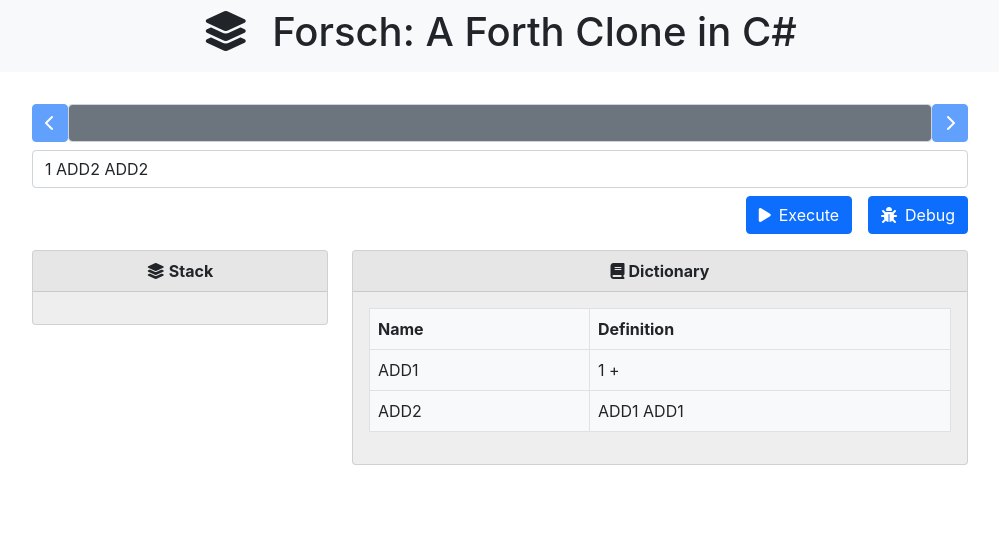
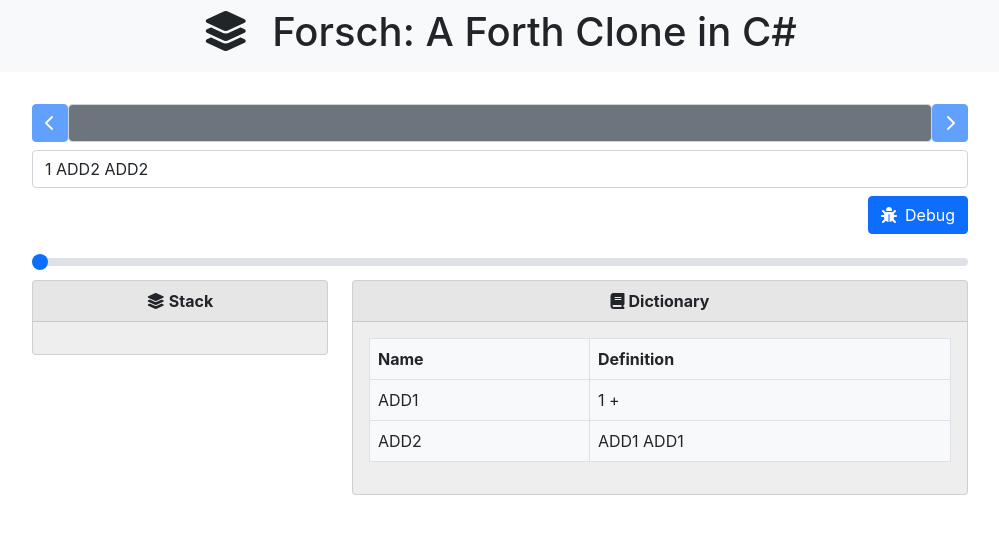
Before and after one commit to koeida/ForschReact, a React (Create React App) app: page / in a window 1280 px wide. Shown: the top 534 px of the page, without its empty margins (140-1139 px from the left). Built offline with nearby package versions, Linux system fonts and the light colour scheme.

Commit message:
fixed history bug (html element values are strings agh)

```diff
--- a/package.json
+++ b/package.json
@@ -8,6 +8,7 @@
     "@testing-library/user-event": "^12.8.3",
     "express": "^4.17.1",
     "jquery": "^3.6.0",
+    "mdb-ui-kit": "^3.9.0",
     "react": "^17.0.2",
     "react-dom": "^17.0.2",
     "react-scripts": "4.0.3",
--- a/public/index.html
+++ b/public/index.html
@@ -27,7 +27,7 @@
     <link href="https://cdn.jsdelivr.net/npm/bootstrap@5.0.2/dist/css/bootstrap.min.css" rel="stylesheet" integrity="sha384-EVSTQN3/azprG1Anm3QDgpJLIm9Nao0Yz1ztcQTwFspd3yD65VohhpuuCOmLASjC" crossorigin="anonymous">
     <script src="https://ajax.googleapis.com/ajax/libs/jquery/3.6.0/jquery.min.js"></script>
     <script src="https://kit.fontawesome.com/163def0d21.js" crossorigin="anonymous"></script>
-    <title>Forsch: A C# Clone</title>
+    <title>Forsch: A Forth Clone in C#</title>
   </head>
   <body>
     <noscript>You need to enable JavaScript to run this app.</noscript>
--- a/src/App.js
+++ b/src/App.js
@@ -37,7 +37,8 @@ function dropWhile(f, a) {
 
 function Word(props) {
   const currentClass = props.isCurrentWord ? "current-word" : "";
-  const className = "btn btn-important word ms-2 text-white p-0 " + currentClass;
+  const className =
+    "btn btn-important word ms-2 text-white p-0 " + currentClass;
   if (props.isCurrentWord && props.curWordInDict) {
     return (
       <button
@@ -51,9 +52,27 @@ function Word(props) {
     );
   } else {
     return (
-      <button key={props.i} className={className} value={props.wordString}>{props.wordString}</button>
+      <button key={props.i} className={className} value={props.wordString}>
+        {props.wordString}
+      </button>
     );
   }
+}
+
+function HistorySlider(props) {
+  return (
+    <div className="range">
+      <input
+        onChange={props.historySliderChangeHandler}
+        type="range"
+        className="form-range"
+        min="0"
+        max={props.historyMaxIndex}
+        value={props.curHistoryIndex}
+        id="history-slider"
+      />
+    </div>
+  );
 }
 
 function Stepper(props) {
@@ -120,13 +139,6 @@ function InputForm(props) {
           disabled={!props.isEnabled}
         >
           <i className="fas fa-bug me-2"></i>Debug
-        </button>
-        <button
-          disabled={!props.isEnabled}
-          id="execute-button"
-          className="btn btn-primary ms-3"
-        >
-          <i className="fas fa-play me-2"></i>Execute
         </button>
       </div>
     </form>
@@ -202,7 +214,7 @@ class App extends React.Component {
     this.state = {
       input: "1 ADD2 ADD2",
       curHistoryIndex: 0,
-      history: [{mode: "pause", environments:[DEFAULT_ENVIRONMENT]}],
+      history: [{ mode: "pause", environments: [DEFAULT_ENVIRONMENT] }],
     };
   }
 
@@ -218,11 +230,13 @@ class App extends React.Component {
     const newHistoryMoment = {
       mode: "debug",
       environments: this.now().environments.slice(0, -1).concat(newEnvironment),
-    }
+    };
 
     this.setState((state, props) => {
       return {
-        history: state.history.slice(0, state.curHistoryIndex + 1).concat(newHistoryMoment),
+        history: state.history
+          .slice(0, state.curHistoryIndex + 1)
+          .concat(newHistoryMoment),
         curHistoryIndex: state.curHistoryIndex + 1,
       };
     });
@@ -254,8 +268,8 @@ class App extends React.Component {
       ).reverse();
 
       if (remainingEnvironments.length === 0) {
-        newMode = "pause"
-        newInput = ""
+        newMode = "pause";
+        newInput = "";
         newEnvironments = [e];
       } else {
         const newHeadEnv = peek(remainingEnvironments);
@@ -265,7 +279,6 @@ class App extends React.Component {
         newInput = this.state.input;
         newMode = this.now().mode;
       }
-
     } else if (!inputIsComplete) {
       newEnvironments = curEnvironments.slice(0, -1).concat(e);
       newMode = this.now().mode;
@@ -277,12 +290,14 @@ class App extends React.Component {
       environments: newEnvironments,
     };
 
-    this.setState(state => {
-      return {
-        history: state.history.slice(0,state.curHistoryIndex + 1).concat(newHistoryMoment),
-        curHistoryIndex: state.curHistoryIndex + 1,
+    console.log("foo: " + (this.state.curHistoryIndex + 1));
+
+    this.setState({
+        history: this.state.history
+          .slice(0, this.state.curHistoryIndex + 1)
+          .concat(newHistoryMoment),
+        curHistoryIndex: this.state.curHistoryIndex + 1,
         input: newInput,
-      };
     });
   };
 
@@ -292,13 +307,15 @@ class App extends React.Component {
 
   handleStepForward = (event) => {
     const requestOptions = {
-        method: 'POST',
-        headers: { 'Content-Type': 'application/json' },
-        body: JSON.stringify(peek(this.now().environments))
+      method: "POST",
+      headers: { "Content-Type": "application/json" },
+      body: JSON.stringify(peek(this.now().environments)),
     };
     fetch(STEPPER_URL, requestOptions)
-        .then(response => response.json())
-        .then(data => this.onEnvironmentUpdate(JSON.parse(data.EvalStepResult)))
+      .then((response) => response.json())
+      .then((data) =>
+        this.onEnvironmentUpdate(JSON.parse(data.EvalStepResult))
+      );
   };
 
   stepInHandler = (event) => {
@@ -314,10 +331,12 @@ class App extends React.Component {
       mode: this.now().mode,
     };
 
-    this.setState(state => {
+    this.setState((state) => {
       return {
         input: this.state.input,
-        history: state.history.slice(0,state.curHistoryIndex + 1).concat(newHistoryMoment),
+        history: state.history
+          .slice(0, state.curHistoryIndex + 1)
+          .concat(newHistoryMoment),
         curHistoryIndex: state.curHistoryIndex + 1,
       };
     });
@@ -325,13 +344,20 @@ class App extends React.Component {
 
   handleStepBackward = () => {
     if (this.state.curHistoryIndex > 0) {
-        this.setState(state => {
-          return {curHistoryIndex: state.curHistoryIndex - 1};
-        });
+      this.setState((state) => {
+        return { curHistoryIndex: state.curHistoryIndex - 1 };
+      });
     }
   };
 
+  historySliderChangeHandler = (e) => {
+    this.setState((state) => {
+      return { curHistoryIndex: parseInt(e.target.value) };
+    });
+  };
+
   render() {
+    console.log(this.state.curHistoryIndex);
     const e = peek(this.now().environments);
     const curWord = (env) =>
       env["Input"].length !== 0 ? env["Input"][env["InputIndex"]] : "";
@@ -380,6 +406,13 @@ class App extends React.Component {
             </div>
           </div>
           <div className="row">
+            <HistorySlider
+              historySliderChangeHandler={this.historySliderChangeHandler}
+              historyMaxIndex={this.state.history.length - 1}
+              curHistoryIndex={this.state.curHistoryIndex}
+            />
+          </div>
+          <div className="row">
             <div className="col-4">
               <Stack stack={e["DataStack"]} />
             </div>
```
Also changed, not shown: 1 other file (tests, documents, lock files or other folders).
